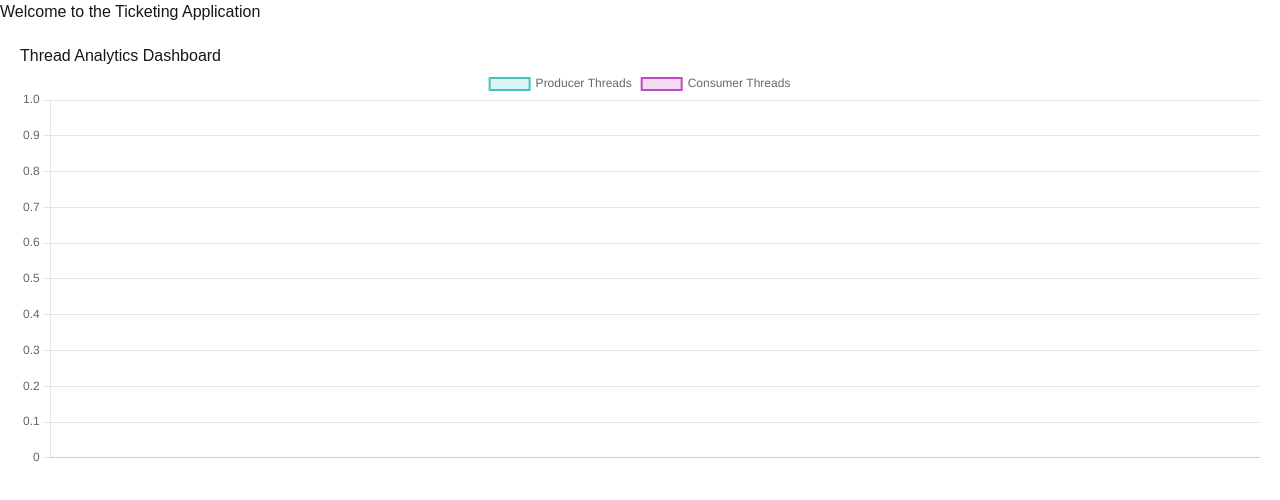
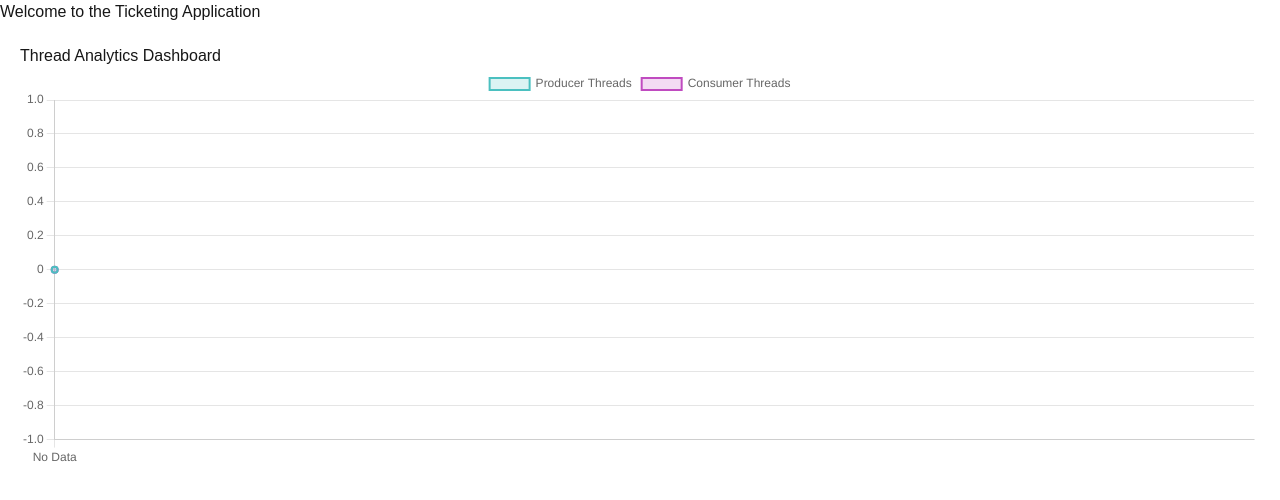
Before and after one commit to KeshUdana/Ticketing_Application, a Next.js app in the folder frontend/: page / in a window 1280 px wide. Shown: the top 500 px of the page. Built offline with nearby package versions, Linux system fonts and the light colour scheme; no server answers.

Commit message:
Finalized coursework implementation. Verified functionality, and everything works as intended. Ready for submission.

```diff
--- a/frontend/src/app/graph.tsx
+++ b/frontend/src/app/graph.tsx
@@ -14,7 +14,6 @@ import {
     ChartDataset,
 } from "chart.js";
 
-// Register necessary Chart.js components
 ChartJS.register(LineElement, CategoryScale, LinearScale, PointElement, Legend, Tooltip);
 
 type ThreadData = {
@@ -25,13 +24,12 @@ type ThreadData = {
 const Dashboard: () => JSX.Element = () => {
     const [threadData, setThreadData] = useState<ThreadData[]>([]);
 
-    const fetchCounts = async (): Promise<{ consumerCount: number ;producerCount: number; }> => {
+    const fetchCounts = async (): Promise<{ producerCount: number; consumerCount: number }> => {
         try {
             const response = await fetch("http://localhost:8080/events/counts");
-            if (!response.ok) {
-                throw new Error("Failed to fetch counts");
-            }
-            return await response.json();
+            if (!response.ok) throw new Error("Failed to fetch counts");
+            const data = await response.json();
+            return { producerCount: data.ProducerCount, consumerCount: data.ConsumerCount };
         } catch (error) {
             console.error("Error fetching counts:", error);
             throw error;
@@ -54,13 +52,18 @@ const Dashboard: () => JSX.Element = () => {
 
         const interval = setInterval(fetchData, 1000);
         fetchData();
-
         return () => clearInterval(interval);
     }, []);
 
-    const labels = threadData.map((_, index) => `Data Point ${index + 1}`);
-    const activeThreadsData = threadData.map((data) => data.activeThreads);
-    const completedThreadsData = threadData.map((data) => data.completedThreads);
+    const labels = threadData.length > 0
+        ? threadData.map((_, index) => `Data Point ${index + 1}`)
+        : ["No Data"];
+    const activeThreadsData = threadData.length > 0
+        ? threadData.map((data) => data.activeThreads)
+        : [0];
+    const completedThreadsData = threadData.length > 0
+        ? threadData.map((data) => data.completedThreads)
+        : [0];
 
     const data: ChartData<"line"> = {
         labels,
```
Also changed, not shown: 2 other files (tests, documents, lock files or other folders).
